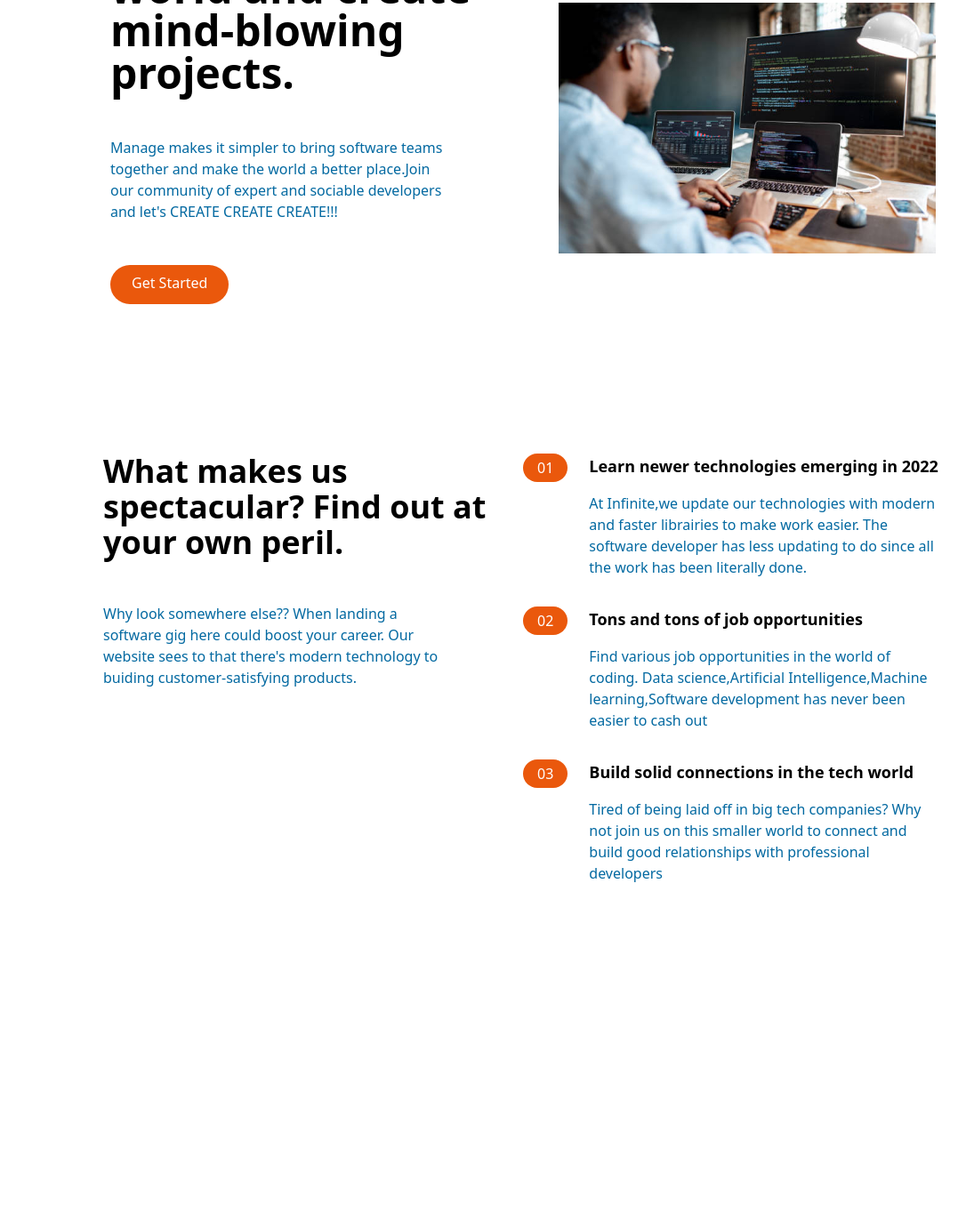
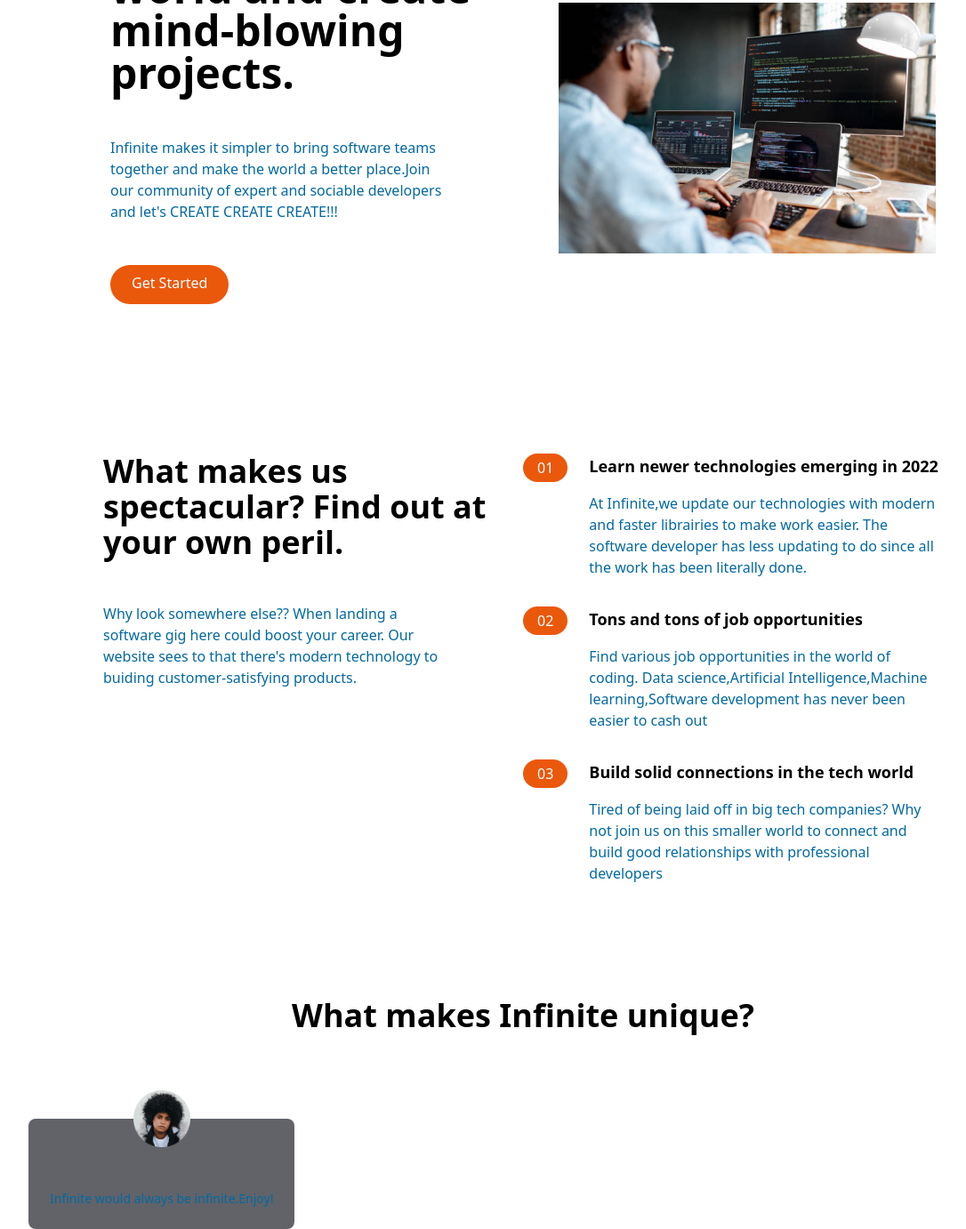
Before and after one commit to beko50/tailwind-mini, a website: page page.html in a window 1280 px wide. Shown: the part 314-1696 px from the top of the page at 89% size, without its empty margins (52-1138 px from the left). Before the commit the page ends 1308 px from the top, so only its background shows below. Drawn offline with Linux system fonts and the light colour scheme.

Commit message:
Begin testimonials

```diff
--- a/page.html
+++ b/page.html
@@ -39,7 +39,7 @@
                     Bring everyone together to develop the world and create mind-blowing projects.
                 </h1>
                 <p class="max-w-sm text-center text-deepBlue md:text-left">
-                    Manage makes it simpler to bring software teams together and make the world a better place.Join our community of
+                    Infinite makes it simpler to bring software teams together and make the world a better place.Join our community of
                     expert and sociable developers and let's CREATE CREATE CREATE!!!
                 </p>
                 <div class="flex justify-center md:justify-start">
@@ -147,5 +147,27 @@
             </div>
         </div>
     </section>
+    <!--Testimonials-->
+    <section id="testimonials">
+        <!--Container for testimonial blocks-->
+        <div class="max-w-6xl px-5 mx-auto mt-32 text-center">
+            <!--Heading-->
+        <h2 class="text-4xl font-bold text-center">
+            What makes Infinite unique?
+        </h2>
+        <!--Testimonials mini-section-->
+        <div class="flex flex-col mt-24 md:flex-row md:space-x-6">
+            <!--Testimonial 1-->
+            <div class="flex flex-col items-center p-6 space-y-6 rounded-lg bg-lightGrey md:w-1\/3">
+                <img src="img/avatar-shanai.png" class="w-16 -mt-14" alt="">
+                <h5 class="text-lg font-bold"></h5>
+                <p class="text-sm text-deepBlue">
+                    Infinite would always be infinite.Enjoy!
+                </p>
+
+            </div>
+        </div>
+        </div>
+    </section>
 </body>
 </html>
--- a/tailwind.config.js
+++ b/tailwind.config.js
@@ -15,6 +15,7 @@ module.exports = {
         deepBlue: '#0369a1',
         seaBlue: '#38bdf8',
         teal: '#0d9488',
+        lightGrey: '#616369',
         greyBlue: '#1f2937',
       },
     },
```
Also changed, not shown: css/main.css, img/avatar4.jpg (added).
